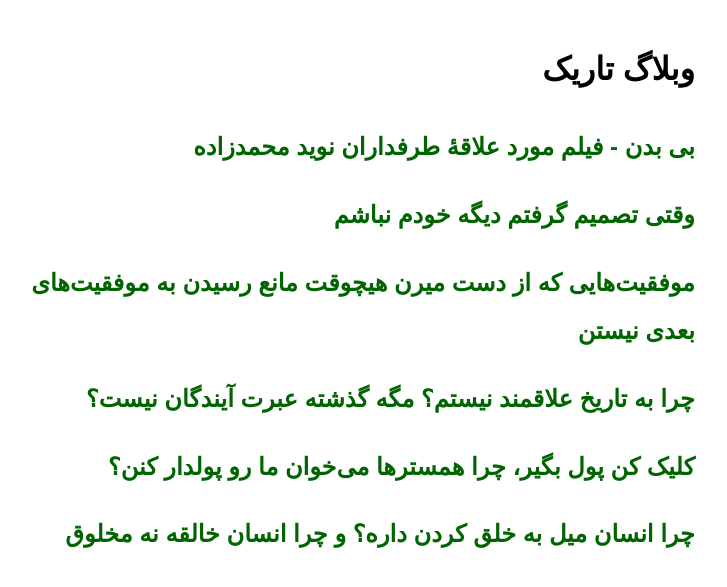
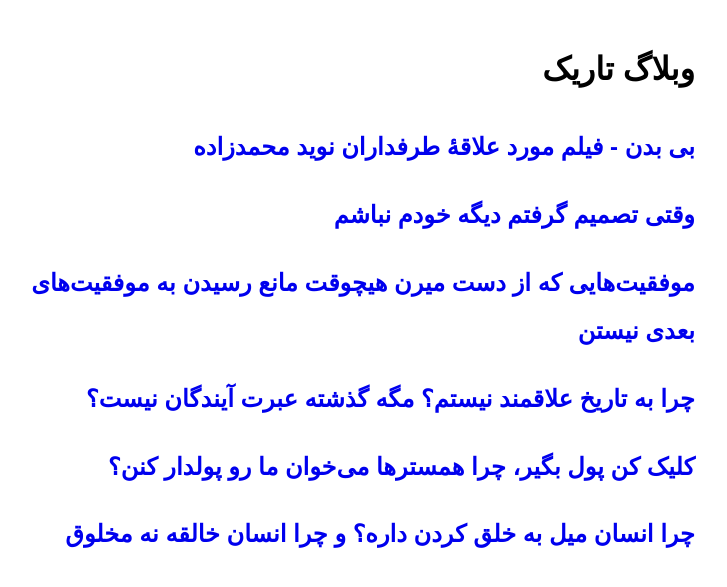
Before and after one commit to darkblog/darkblog.github.io, a Jekyll site: the page built from index.html, in a window 1280 px wide. Shown: the top 587 px of the page, without its empty margins (442-1169 px from the left). Built offline with Jekyll 4.4.1, drawn with Linux system fonts in a browser that asks for light colours.

Commit message:
Update index.html

```diff
--- a/index.html
+++ b/index.html
@@ -8,7 +8,7 @@
 <title>وبلاگ تاریک</title>
 <meta name="description" content="وبلاگ تاریک یه وبلاگ شخصی با علایق یک نِرد فراری از جامعه‌ست">
 <meta name="viewport" content="width=device-width">
-<style>body{font-family:sans-serif;font-size:16px;line-height:2;margin:auto;padding:1em;max-width:80ch}a{text-decoration:none;color:darkgreen}</style>
+<style>body{font-family:sans-serif;font-size:16px;line-height:2;margin:auto;padding:1em;max-width:80ch}a{text-decoration:none}</style>
 </head>
 <body>
 <h1>وبلاگ تاریک</h1>
```
